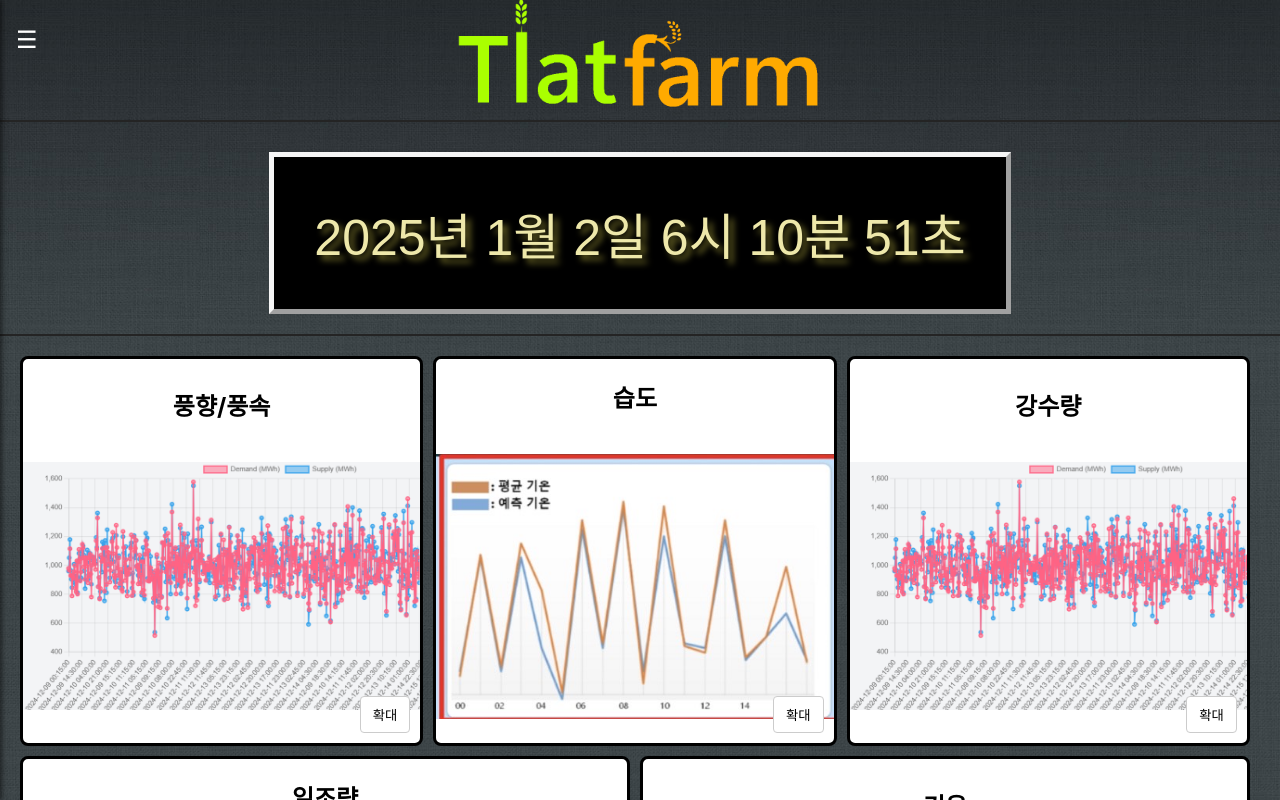
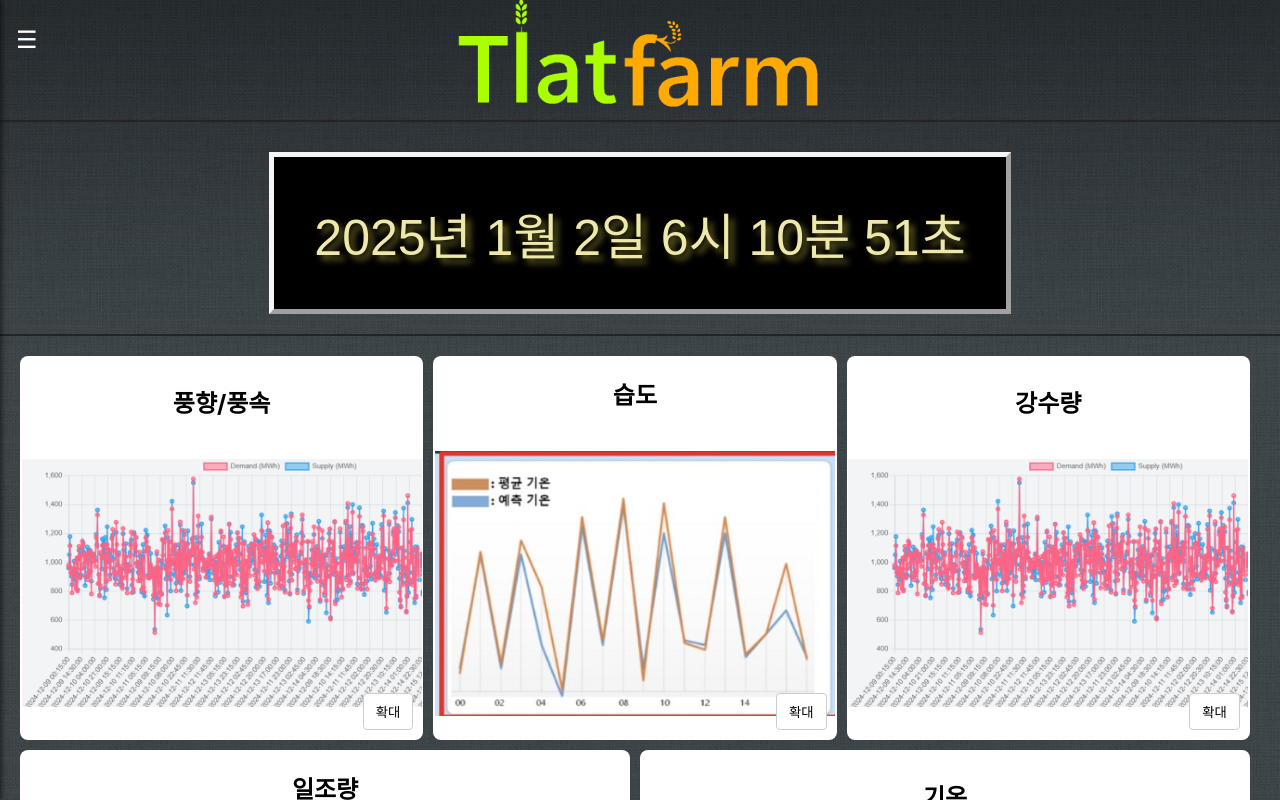
Before and after one commit to TurbineCrewGit/Tlatfarm, a React (Create React App) app in the folder ds/: page /clebinepage in a window 1280 px wide. Built offline with nearby package versions, Linux system fonts and the light colour scheme; a web font is replaced by a local one.

Commit message:
chore: 스타일 변경

```diff
--- a/ds/src/Components/Section.js
+++ b/ds/src/Components/Section.js
@@ -8,11 +8,6 @@ function Section({
   handleToggleSection,
   selectedTint,
   handleButtonClick,
-  w_w,      // 풍향 풍속
-  humidity,       // 습도
-  rainfall,       // 강수량
-  sunlight,       // 일조량
-  temperature,    // 기온
 }) {
 
   // 섹션 이름 배열 (풍향, 풍속, 습도, 강수량 등)
--- a/ds/src/Styles/Clebine.css
+++ b/ds/src/Styles/Clebine.css
@@ -217,7 +217,7 @@
     transform-origin: inherit;
     display: flex;
     box-sizing: border-box;
-    border: 3px solid black;
+    border: none;
     border-radius: 8px;
     color: black;
     flex-direction: column;
```
